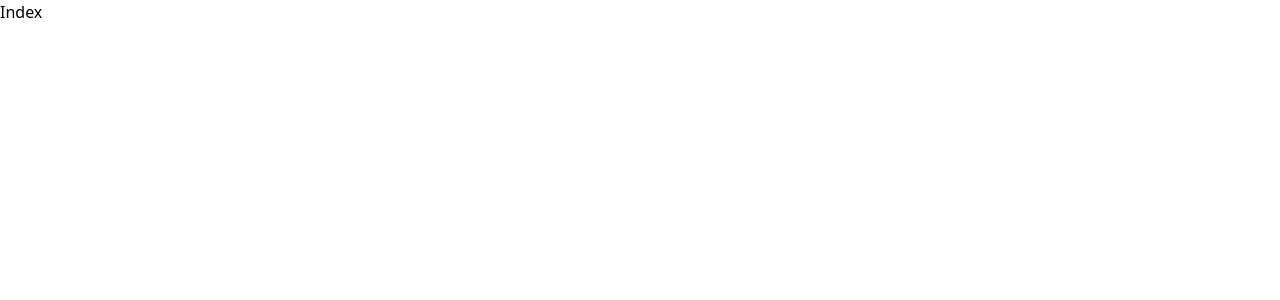
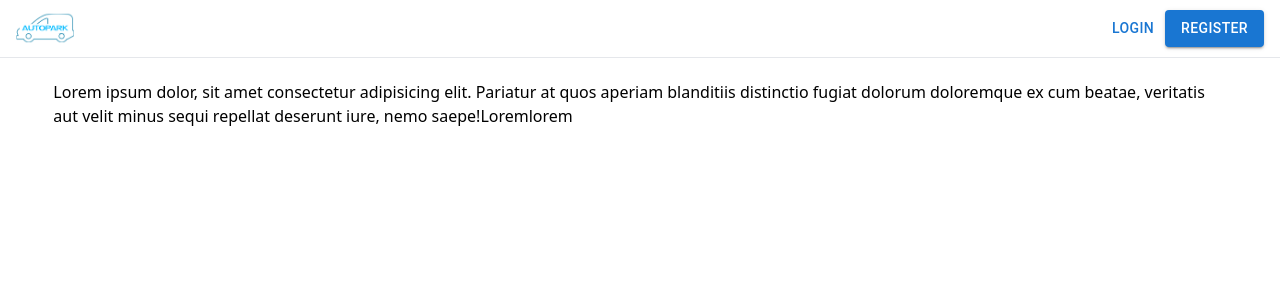
Before and after one commit to MEZ901/AutoPark-ALPR, a React (Vite) app: page / in a window 1280 px wide. Shown: the top 300 px of the page. Built offline with nearby package versions, Linux system fonts and the light colour scheme.

Commit message:
add the navbar

```diff
--- a/index.html
+++ b/index.html
@@ -4,10 +4,12 @@
     <meta charset="UTF-8" />
     <link rel="icon" type="image/svg+xml" href="/logo.svg" />
     <meta name="viewport" content="width=device-width, initial-scale=1.0" />
+    <link href="https://cdnjs.cloudflare.com/ajax/libs/flowbite/1.6.4/flowbite.min.css" rel="stylesheet" />
     <title>AutoPark</title>
   </head>
   <body>
     <div id="root"></div>
+    <script src="https://cdnjs.cloudflare.com/ajax/libs/flowbite/1.6.4/flowbite.min.js"></script>
     <script type="module" src="/src/main.jsx"></script>
   </body>
 </html>
--- a/package.json
+++ b/package.json
@@ -9,6 +9,10 @@
     "preview": "vite preview"
   },
   "dependencies": {
+    "@emotion/react": "^11.10.6",
+    "@emotion/styled": "^11.10.6",
+    "@mui/icons-material": "^5.11.11",
+    "@mui/material": "^5.11.13",
     "@reduxjs/toolkit": "^1.9.3",
     "firebase": "^9.18.0",
     "react": "^18.2.0",
--- /dev/null
+++ b/src/assets/index.js
@@ -0,0 +1,5 @@
+import logo from './logo.png';
+
+export {
+    logo,
+};
--- /dev/null
+++ b/src/components/common/Navbar.jsx
@@ -0,0 +1,21 @@
+import { Link } from "react-router-dom";
+import { Button } from "@mui/material";
+import { logo } from "../../assets";
+
+const Navbar = () => {
+  return (
+    <div className="bg-white px-2 sm:px-4 py-2.5 fixed w-full z-20 top-0 left-0 border-b border-gray-200">
+        <div className="container flex flex-wrap items-center justify-between mx-auto">
+            <Link to="/" className="flex items-center">
+                <img src={logo} className="h-6 mr-3 sm:h-9" alt="Logo" />
+            </Link>
+            <div className="flex md:order-2">
+                <Button variant="text">Login</Button>
+                <Button variant="contained">Register</Button>
+            </div>
+        </div>
+    </div>
+  )
+}
+
+export default Navbar
--- a/src/layouts/RootLayout.jsx
+++ b/src/layouts/RootLayout.jsx
@@ -1,9 +1,15 @@
 import { Outlet } from 'react-router-dom';
+import Navbar from '../components/common/Navbar';
 
 const RootLayout = () => {
   return (
     <div>
+      <nav>
+        <Navbar />
+      </nav>
+      <main className='w-11/12 m-auto mt-20'>
         <Outlet />
+      </main>
     </div>
   )
 }
--- a/src/views/Index.jsx
+++ b/src/views/Index.jsx
@@ -1,6 +1,8 @@
 const Index = () => {
   return (
-    <div>Index</div>
+    <div>
+      Lorem ipsum dolor, sit amet consectetur adipisicing elit. Pariatur at quos aperiam blanditiis distinctio fugiat dolorum doloremque ex cum beatae, veritatis aut velit minus sequi repellat deserunt iure, nemo saepe!Loremlorem
+    </div>
   )
 }
 
```
Also changed, not shown: src/assets/logo.png (added), 1 other file (tests, documents, lock files or other folders).
